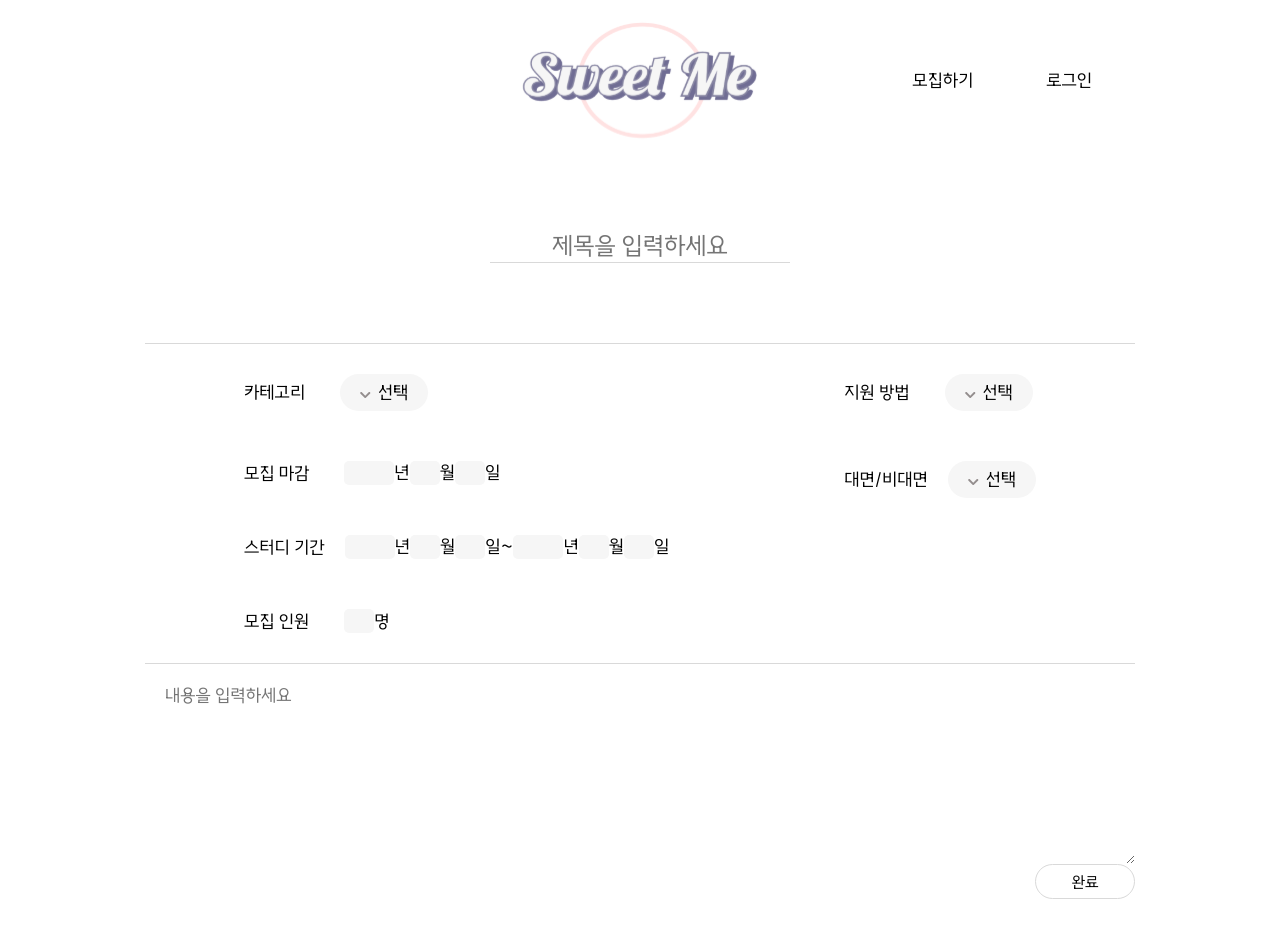
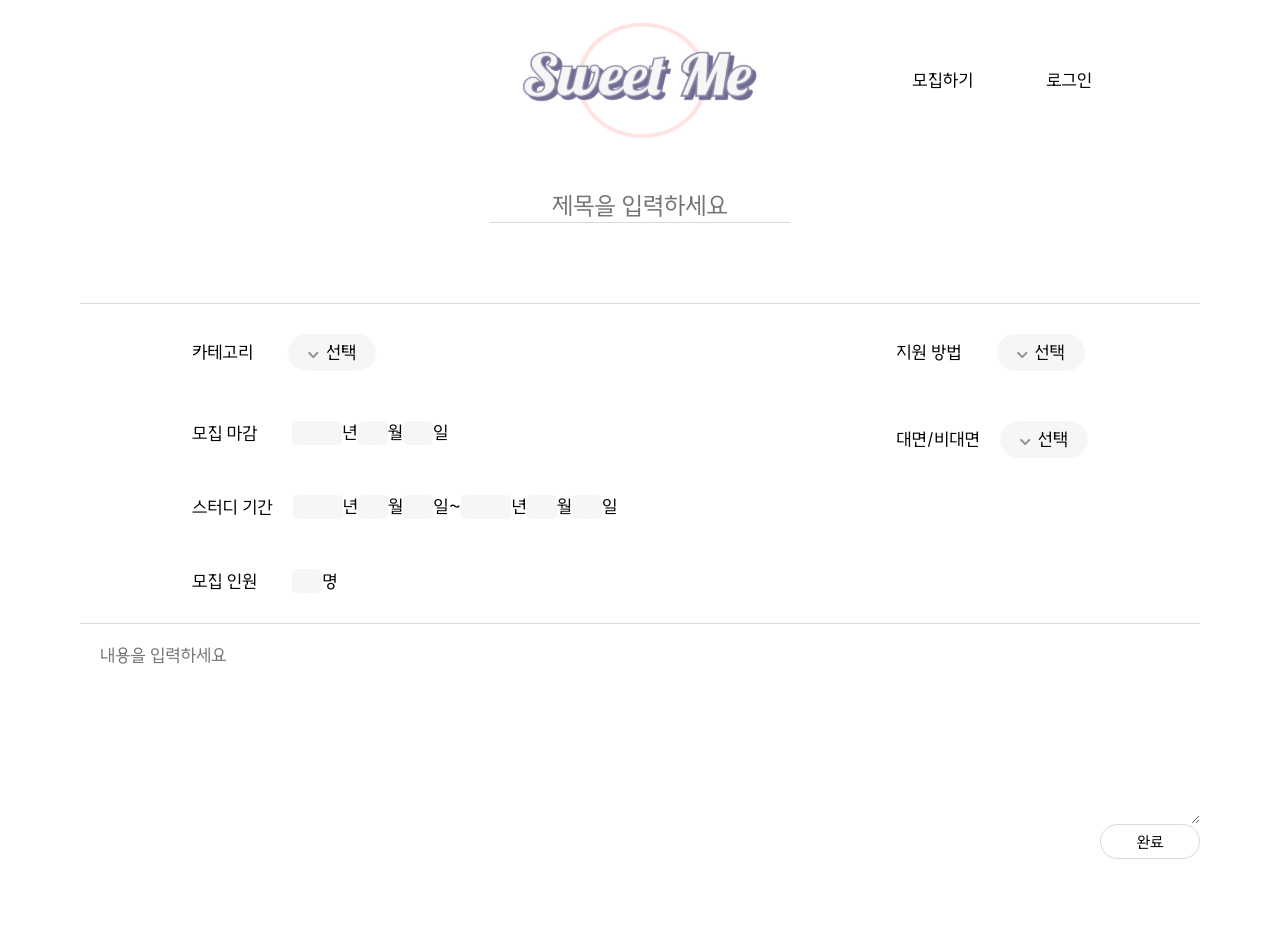
Before and after one commit to teyeong/SweetMe-Front, a React (Create React App) app: page /create in a window 1280 px wide. After the commit the page ends 859 px from the top, so only its background shows below. Built offline with nearby package versions, Linux system fonts and the light colour scheme.

Commit message:
🐛 : 작성 페이지 수정

```diff
--- a/src/components/createPage/Dropdown.tsx
+++ b/src/components/createPage/Dropdown.tsx
@@ -3,10 +3,18 @@ import { useState } from 'react';
 
 import OptionMenu from './OptionMenu';
 
-const Dropdown = ({ type }: { type: 'category' | 'contact' | 'meeting' }) => {
+import { categories } from 'components/_common/tags';
+
+type DropdownProps = {
+  type?: string;
+  selectedTag?: string;
+};
+
+const Dropdown = ({ type, selectedTag }: DropdownProps) => {
   const [isCategoryOpen, setIsCategoryOpen] = useState(false);
   const [isContactOpen, setIsContactOpen] = useState(false);
   const [isMeetingOpen, setIsMeetingOpen] = useState(false);
+  const [isTagSelected, setIsTagSelected] = useState(true);
 
   const handleDropdownClick = (type: string) => {
     if (type === 'category') {
@@ -22,7 +30,7 @@ const Dropdown = ({ type }: { type: 'category' | 'contact' | 'meeting' }) => {
     <DropdownWrapper>
       <DropdownSelect
         type="button"
-        onClick={() => handleDropdownClick(type)}
+        onClick={() => handleDropdownClick(type as string)}
         className={
           type === 'category'
             ? isCategoryOpen
@@ -77,3 +85,20 @@ const DropdownSelect = styled.button`
     color: #948e8e;
   }
 `;
+
+// const SelectedTagWrapper = styled.div`
+//   width: 100px;
+//   display: flex;
+//   align-items: center;
+//   justify-content: center;
+//   /* overflow: hidden; */
+//   margin-right: 5px;
+//   transition: opacity 100ms ease-in-out;
+//   cursor: pointer;
+// `;
+
+// const SelectedTag = styled.img`
+//   width: 100%;
+//   height: 100%;
+//   object-fit: cover;
+// `;
--- a/src/pages/CreatePage.tsx
+++ b/src/pages/CreatePage.tsx
@@ -1,36 +1,16 @@
 import styled from 'styled-components';
 
 import Header from 'components/_common/Header';
-import Form from 'components/createPage/Form';
+import Form from 'components/createpage/Form';
+import { Container } from 'components/_common/pageLayout';
 
 const CreatePage = () => {
   return (
     <Container>
       <Header />
-      <Body>
-        <Form></Form>
-      </Body>
+      <Form />
     </Container>
   );
 };
 
 export default CreatePage;
-
-const Container = styled.div`
-  width: calc(100% - 50px);
-  margin: 0 auto;
-  padding: 0 30px;
-
-  display: flex;
-  flex-direction: column;
-  align-items: center;
-`;
-
-const Body = styled.div`
-  width: calc(100% - 180px);
-  display: flex;
-  flex-direction: column;
-  align-items: center;
-  justify-content: center;
-  padding: 40px 0;
-`;
```
Also changed, not shown: src/components/createPage/SelctedTag.tsx (added, +9 -0 lines).
